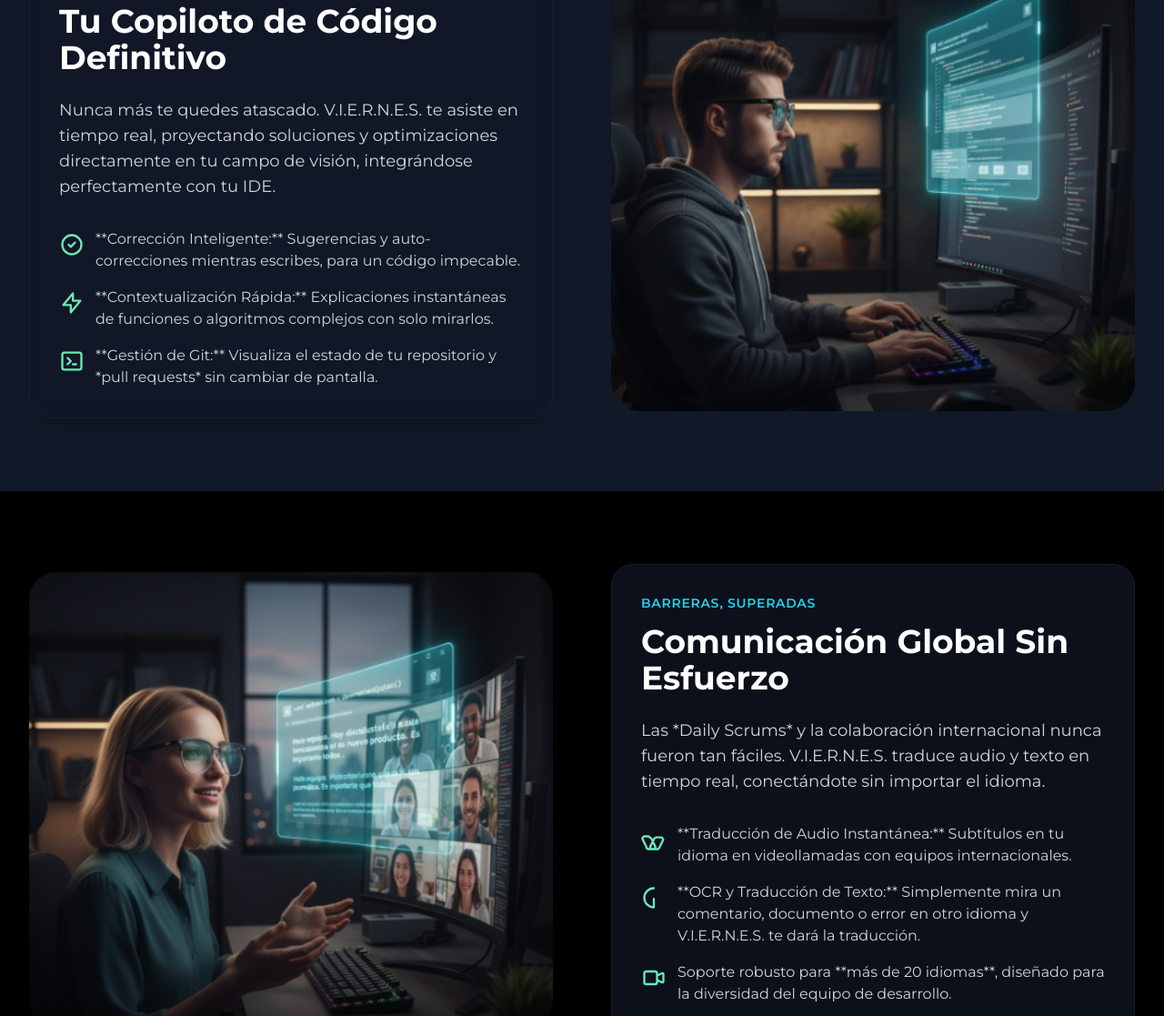
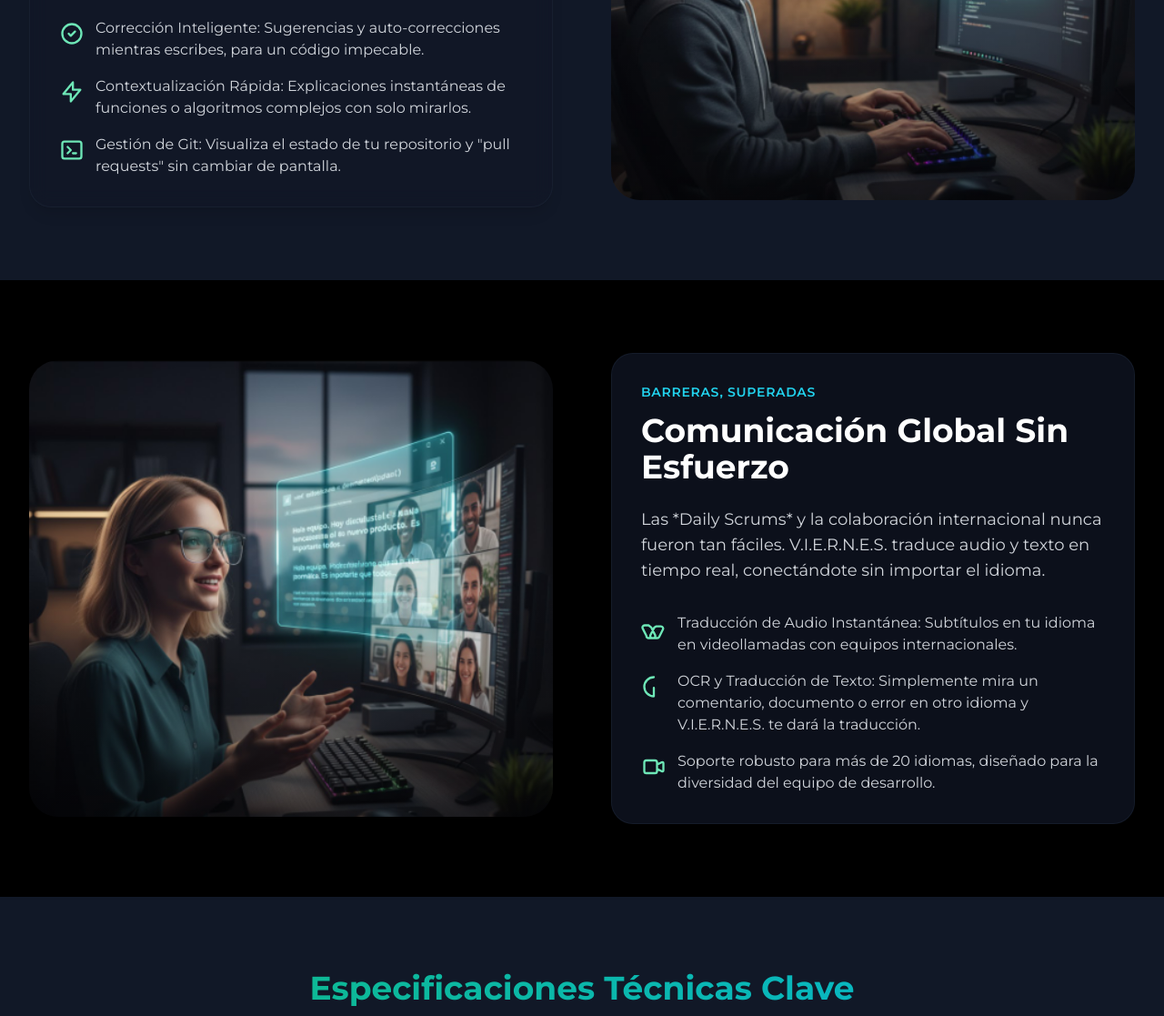
Before and after one commit to tovarsantiagopalacio-debug/pitch-VIERNES-AR, a plain HTML site: page index.html in a window 1280 px wide. Shown: the part 3228-4345 px from the top of the page at 91% size. Drawn offline with nearby package versions, Linux system fonts and the light colour scheme.

Commit message:
feat: Landing page VIERNES AR terminada y lista para pitch con cambios en el css

```diff
--- a/index.html
+++ b/index.html
@@ -98,7 +98,8 @@
                 Diseñadas para la máxima comodidad y un impacto visual mínimo, las VIERNES AR son la extensión natural de tu visión.
             </p>
         </div>
-        <div class="image-container mx-auto max-w-6xl">
+        <!-- CLASE CAMBIADA DE max-w-6xl A max-w-4xl para reducir el tamaño -->
+        <div class="image-container mx-auto max-w-4xl">
             <!-- IMAGEN 1: Gafas AR con HUD -->
             <img
                 src="/img/viernes ar.png"
@@ -124,15 +125,15 @@
                     <ul class="space-y-4 text-gray-300">
                         <li class="flex items-start">
                             <svg class="h-7 w-7 feature-icon mr-3 mt-1 flex-shrink-0" fill="none" stroke="currentColor" viewBox="0 0 24 24" xmlns="http://www.w3.org/2000/svg"><path stroke-linecap="round" stroke-linejoin="round" stroke-width="2" d="M9 12l2 2 4-4m6 2a9 9 0 11-18 0 9 9 0 0118 0z"></path></svg>
-                            <span>**Corrección Inteligente:** Sugerencias y auto-correcciones mientras escribes, para un código impecable.</span>
+                            <span>Corrección Inteligente: Sugerencias y auto-correcciones mientras escribes, para un código impecable.</span>
                         </li>
                         <li class="flex items-start">
                             <svg class="h-7 w-7 feature-icon mr-3 mt-1 flex-shrink-0" fill="none" stroke="currentColor" viewBox="0 0 24 24" xmlns="http://www.w3.org/2000/svg"><path stroke-linecap="round" stroke-linejoin="round" stroke-width="2" d="M13 10V3L4 14h7v7l9-11h-7z"></path></svg>
-                            <span>**Contextualización Rápida:** Explicaciones instantáneas de funciones o algoritmos complejos con solo mirarlos.</span>
+                            <span>Contextualización Rápida: Explicaciones instantáneas de funciones o algoritmos complejos con solo mirarlos.</span>
                         </li>
                         <li class="flex items-start">
                             <svg class="h-7 w-7 feature-icon mr-3 mt-1 flex-shrink-0" fill="none" stroke="currentColor" viewBox="0 0 24 24" xmlns="http://www.w3.org/2000/svg"><path stroke-linecap="round" stroke-linejoin="round" stroke-width="2" d="M8 9l3 3-3 3m5 0h3M5 20h14a2 2 0 002-2V6a2 2 0 00-2-2H5a2 2 0 00-2 2v12a2 2 0 002 2z"></path></svg>
-                            <span>**Gestión de Git:** Visualiza el estado de tu repositorio y *pull requests* sin cambiar de pantalla.</span>
+                            <span>Gestión de Git: Visualiza el estado de tu repositorio y "pull requests" sin cambiar de pantalla.</span>
                         </li>
                     </ul>
                 </div>
@@ -171,15 +172,15 @@
                 <ul class="space-y-4 text-gray-300">
                     <li class="flex items-start">
                         <svg class="h-7 w-7 feature-icon mr-3 mt-1 flex-shrink-0" fill="none" stroke="currentColor" viewBox="0 0 24 24" xmlns="http://www.w3.org/2000/svg"><path stroke-linecap="round" stroke-linejoin="round" stroke-width="2" d="M14 10h4.764a2 2 0 011.789 2.894l-3.5 7A2 2 0 0115.263 21h-4.628a2 2 0 01-1.789-2.894l3.5-7zM7 9H3.264a2 2 0 00-1.789 2.894l3.5 7A2 2 0 006.736 21h4.628a2 2 0 001.789-2.894l-3.5-7z"></path></svg>
-                        <span>**Traducción de Audio Instantánea:** Subtítulos en tu idioma en videollamadas con equipos internacionales.</span>
+                        <span>Traducción de Audio Instantánea: Subtítulos en tu idioma en videollamadas con equipos internacionales.</span>
                     </li>
                     <li class="flex items-start">
                         <svg class="h-7 w-7 feature-icon mr-3 mt-1 flex-shrink-0" fill="none" stroke="currentColor" viewBox="0 0 24 24" xmlns="http://www.w3.org/2000/svg"><path stroke-linecap="round" stroke-linejoin="round" stroke-width="2" d="M12 21a9 9 0 01-9-9 9 9 0 019-9m0 18v-8"></path></svg>
-                        <span>**OCR y Traducción de Texto:** Simplemente mira un comentario, documento o error en otro idioma y V.I.E.R.N.E.S. te dará la traducción.</span>
+                        <span>OCR y Traducción de Texto: Simplemente mira un comentario, documento o error en otro idioma y V.I.E.R.N.E.S. te dará la traducción.</span>
                     </li>
                     <li class="flex items-start">
                         <svg class="h-7 w-7 feature-icon mr-3 mt-1 flex-shrink-0" fill="none" stroke="currentColor" viewBox="0 0 24 24" xmlns="http://www.w3.org/2000/svg"><path stroke-linecap="round" stroke-linejoin="round" stroke-width="2" d="M15 10l4.553-2.276A1 1 0 0121 8.618v6.764a1 1 0 01-1.447.894L15 14M5 18h8a2 2 0 002-2V8a2 2 0 00-2-2H5a2 2 0 00-2 2v8a2 2 0 002 2z"></path></svg>
-                        <span>Soporte robusto para **más de 20 idiomas**, diseñado para la diversidad del equipo de desarrollo.</span>
+                        <span>Soporte robusto para más de 20 idiomas, diseñado para la diversidad del equipo de desarrollo.</span>
                     </li>
                 </ul>
             </div>
@@ -217,7 +218,7 @@
         <div class="bg-gray-800 p-10 rounded-2xl shadow-xl border border-gray-700">
             <svg class="w-12 h-12 text-emerald-500 mx-auto mb-4" fill="none" stroke="currentColor" viewBox="0 0 24 24" xmlns="http://www.w3.org/2000/svg"><path stroke-linecap="round" stroke-linejoin="round" stroke-width="2" d="M5 3v4M3 5h4M6 17v4m-2-2h4m5-16l2 2m-2-2h2m-2 0l-2 2m5 16l2-2m-2 2h2m-2 0l-2-2M15 20h2m-2 0h-2m-2 0h-2"></path></svg>
             <p class="text-3xl italic text-gray-200 mb-6 leading-relaxed">
-                "VIERNES AR no es solo una herramienta, es una extensión de mi mente. Pasé de depurar durante horas a corregir en minutos. Lo que antes era frustrante con las traducciones en las reuniones ahora es fluido. Es el equivalente a obtener un aumento de productividad del 40%."
+                "VIERNES AR no es solo una herramienta, es una extensión de tu mente. Pasar de depurar durante horas a corregir en minutos. Lo que antes era frustrante con las traducciones en las reuniones ahora es fluido. Es el equivalente a obtener un aumento de productividad del 40%."
             </p>
             <p class="text-xl font-semibold text-emerald-400">— Javier F. (Lead Developer, Tech Solutions)</p>
         </div>
--- a/style.css
+++ b/style.css
@@ -1,4 +1,4 @@
- body {
+body {
             font-family: 'Montserrat', sans-serif; /* Más moderno y premium */
             background-color: #000000; /* Fondo negro puro para contraste */
             color: #f0f2f5; /* Blanco-gris suave */
@@ -29,7 +29,7 @@
         }
         .card-bg {
             background: rgba(18, 24, 39, 0.7); /* Darker, semi-transparent background for cards */
-            -webkit-backdrop-filter: blur(10px); /* Safari support */
+            -webkit-backdrop-filter: blur(10px); /* Glassmorphism effect for Safari */
             backdrop-filter: blur(10px); /* Glassmorphism effect */
             border: 1px solid rgba(30, 41, 59, 0.5); /* Subtle border */
         }
```
Also changed, not shown: img/viernes ar (1).png (added), img/viernes ar.png.
